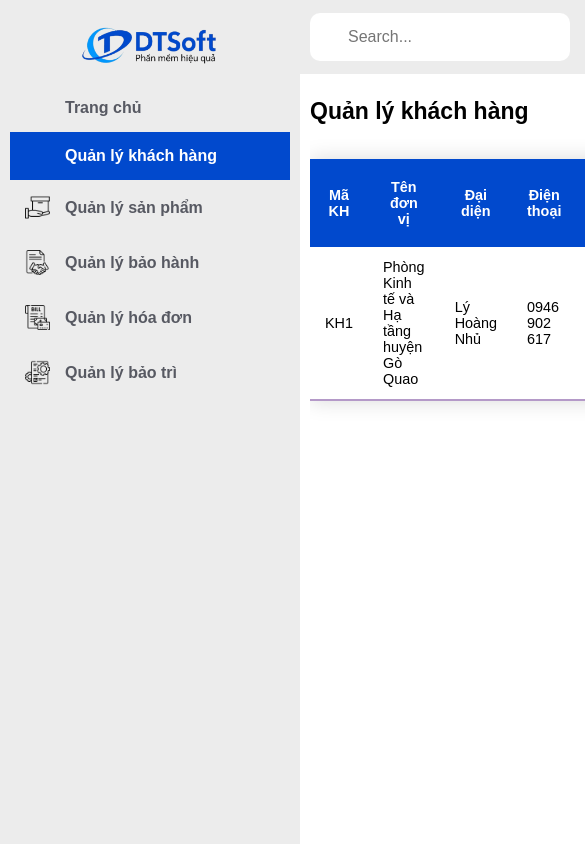
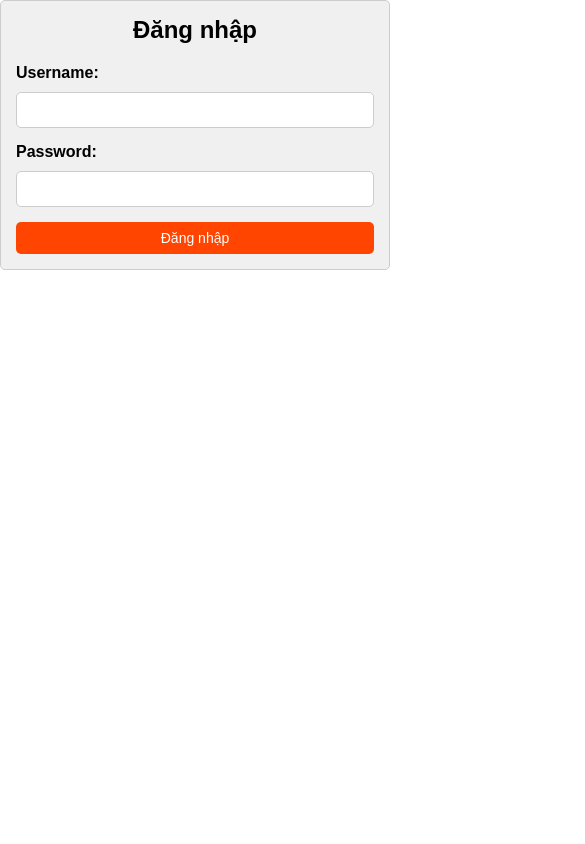
Before and after one commit to trucanh21/WebMcustomerinfo-React, a React (Create React App) app in the folder frontend/: page / in a window 390 px wide. Shown: the top 844 px of the page, 585 px wide, since content can reach past the window. Built offline with nearby package versions, Linux system fonts and the light colour scheme.

Commit message:
fr danhnhap, dangky

```diff
--- a/frontend/src/App.js
+++ b/frontend/src/App.js
@@ -1,10 +1,14 @@
-import QLKH from './pages/QLKH'
+import QLKH from "./pages/QLKH";
+import LoginForm from "./components/dangnhap/dangnhap";
 import "./App.css";
+import RegistrationForm from './components/dangnhap/dangky';
 
 function App() {
   return (
     <div className="test">
-      <QLKH />
+      {/* <QLKH/> */}
+      {/* <RegistrationForm/> */}
+      <LoginForm/>
     </div>
   );
 }
--- /dev/null
+++ b/frontend/src/assets/css/RegistrationForm.css
@@ -0,0 +1,89 @@
+/* Đặt một số kiểu chung cho toàn bộ form */
+form {
+    max-width: 500px;
+    margin: 0 auto;
+    padding: 20px;
+    border: 1px solid #ccc;
+    border-radius: 5px;
+    background-color: #f9f9f9;
+}
+
+/* Đặt kiểu cho từng nhóm div chứa input và label */
+form div {
+    margin-bottom: 15px;
+}
+
+/* Đặt kiểu cho label */
+form label {
+    display: block;
+    margin-bottom: 5px;
+    font-weight: bold;
+}
+
+/* Đặt kiểu cho input và select */
+form input[type="text"],
+form input[type="password"],
+form select {
+    width: 100%;
+    padding: 10px;
+    margin-top: 5px;
+    border: 1px solid #ccc;
+    border-radius: 5px;
+    box-sizing: border-box;
+}
+
+/* Đặt kiểu cho button */
+form button[type="submit"] {
+    display: block;
+    width: 100%;
+    padding: 10px;
+    background-color: #0149CD; /* Màu xanh đậm cho nút đăng ký */
+    color: #fff;
+    border: none;
+    border-radius: 5px;
+    cursor: pointer;
+    font-size: 16px;
+}
+
+form button[type="submit"]:hover {
+    background-color: #218838;
+}
+
+/* Kiểu cho tiêu đề của form nếu có */
+form h2 {
+    text-align: center;
+    margin-bottom: 20px;
+    font-size: 24px;
+}
+
+/* Đặt một số kiểu cho responsive */
+@media (max-width: 600px) {
+    form {
+        padding: 15px;
+    }
+
+    form input[type="text"],
+    form input[type="password"],
+    form select {
+        padding: 8px;
+    }
+
+    form button[type="submit"] {
+        padding: 8px;
+        font-size: 14px;
+    }
+}
+
+/* Kiểu riêng cho trang đăng nhập */
+.login-form {
+    background-color: #f0f0f0; /* Màu nền nhạt hơn cho trang đăng nhập */
+}
+
+/* Đặt kiểu cho button trong trang đăng nhập */
+.login-form button[type="submit"] {
+    background-color: #FF4500; /* Màu cam cho nút đăng nhập */
+}
+
+.login-form button[type="submit"]:hover {
+    background-color: #FF6347;
+}
--- /dev/null
+++ b/frontend/src/components/dangnhap/dangky.js
@@ -0,0 +1,137 @@
+import React, { useState } from 'react';
+import '../../assets/css/RegistrationForm.css';
+const RegistrationForm = () => {
+    const [level, setLevel] = useState('');
+    const [formData, setFormData] = useState({
+        username: '',
+        password: '',
+        communeName: '',
+        districtName: '',
+        provinceName: '',
+    });
+
+    const handleInputChange = (e) => {
+        const { name, value } = e.target;
+        setFormData({
+            ...formData,
+            [name]: value,
+        });
+    };
+
+    const handleLevelChange = (e) => {
+        setLevel(e.target.value);
+    };
+
+    const handleSubmit = (e) => {
+        e.preventDefault();
+        // Xử lý gửi dữ liệu formData
+        console.log(formData);
+    };
+
+    return (
+        <form onSubmit={handleSubmit}>
+            <div>
+                <label>Username:</label>
+                <input
+                    type="text"
+                    name="username"
+                    value={formData.username}
+                    onChange={handleInputChange}
+                    required
+                />
+            </div>
+            <div>
+                <label>Password:</label>
+                <input
+                    type="password"
+                    name="password"
+                    value={formData.password}
+                    onChange={handleInputChange}
+                    required
+                />
+            </div>
+            <div>
+                <label>Phân cấp:</label>
+                <select value={level} onChange={handleLevelChange} required>
+                    <option value="">Chọn cấp</option>
+                    <option value="commune">Xã</option>
+                    <option value="district">Huyện</option>
+                    <option value="province">Tỉnh</option>
+                </select>
+            </div>
+            {level === 'commune' && (
+                <>
+                    <div>
+                        <label>Tên xã:</label>
+                        <input
+                            type="text"
+                            name="communeName"
+                            value={formData.communeName}
+                            onChange={handleInputChange}
+                            required
+                        />
+                    </div>
+                    <div>
+                        <label>Tên huyện:</label>
+                        <input
+                            type="text"
+                            name="districtName"
+                            value={formData.districtName}
+                            onChange={handleInputChange}
+                            required
+                        />
+                    </div>
+                    <div>
+                        <label>Tên tỉnh:</label>
+                        <input
+                            type="text"
+                            name="provinceName"
+                            value={formData.provinceName}
+                            onChange={handleInputChange}
+                            required
+                        />
+                    </div>
+                </>
+            )}
+            {level === 'district' && (
+                <>
+                    <div>
+                        <label>Tên huyện:</label>
+                        <input
+                            type="text"
+                            name="districtName"
+                            value={formData.districtName}
+                            onChange={handleInputChange}
+                            required
+                        />
+                    </div>
+                    <div>
+                        <label>Tên tỉnh:</label>
+                        <input
+                            type="text"
+                            name="provinceName"
+                            value={formData.provinceName}
+                            onChange={handleInputChange}
+                            required
+                        />
+                    </div>
+                </>
+            )}
+            {level === 'province' && (
+                <div>
+                    <label>Tên tỉnh:</label>
+                    <input
+                        type="text"
+                        name="provinceName"
+                        value={formData.provinceName}
+                        onChange={handleInputChange}
+                        required
+                    />
+                </div>
+            )}
+            <button type="submit">Đăng ký</button>
+        </form>
+    );
+};
+
+export default RegistrationForm;
--- /dev/null
+++ b/frontend/src/components/dangnhap/dangnhap.js
@@ -0,0 +1,52 @@
+import React, { useState } from 'react';
+import '../../assets/css/RegistrationForm.css';
+
+const LoginForm = () => {
+    const [formData, setFormData] = useState({
+        username: '',
+        password: '',
+    });
+
+    const handleInputChange = (e) => {
+        const { name, value } = e.target;
+        setFormData({
+            ...formData,
+            [name]: value,
+        });
+    };
+
+    const handleSubmit = (e) => {
+        e.preventDefault();
+        // Xử lý gửi dữ liệu formData
+        console.log(formData);
+    };
+
+    return (
+        <form className="login-form" onSubmit={handleSubmit}>
+            <h2>Đăng nhập</h2>
+            <div>
+                <label>Username:</label>
+                <input
+                    type="text"
+                    name="username"
+                    value={formData.username}
+                    onChange={handleInputChange}
+                    required
+                />
+            </div>
+            <div>
+                <label>Password:</label>
+                <input
+                    type="password"
+                    name="password"
+                    value={formData.password}
+                    onChange={handleInputChange}
+                    required
+                />
+            </div>
+            <button type="submit">Đăng nhập</button>
+        </form>
+    );
+};
+
+export default LoginForm;
```
